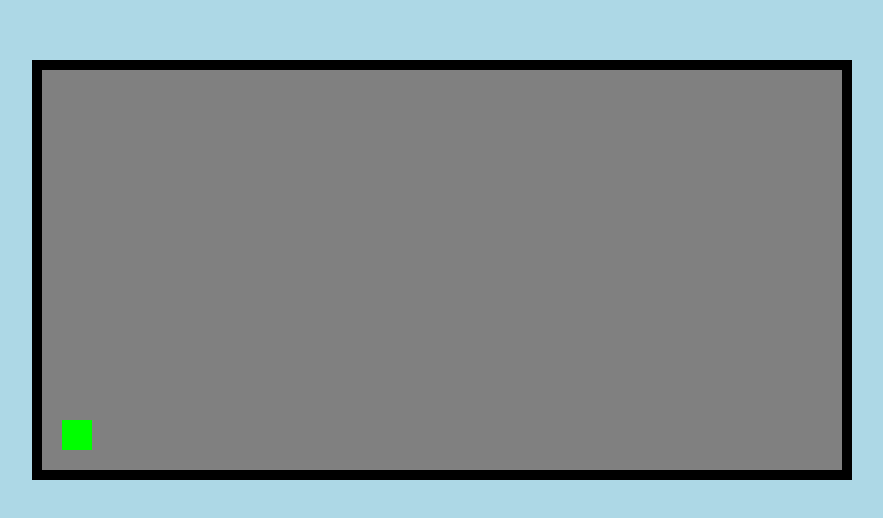
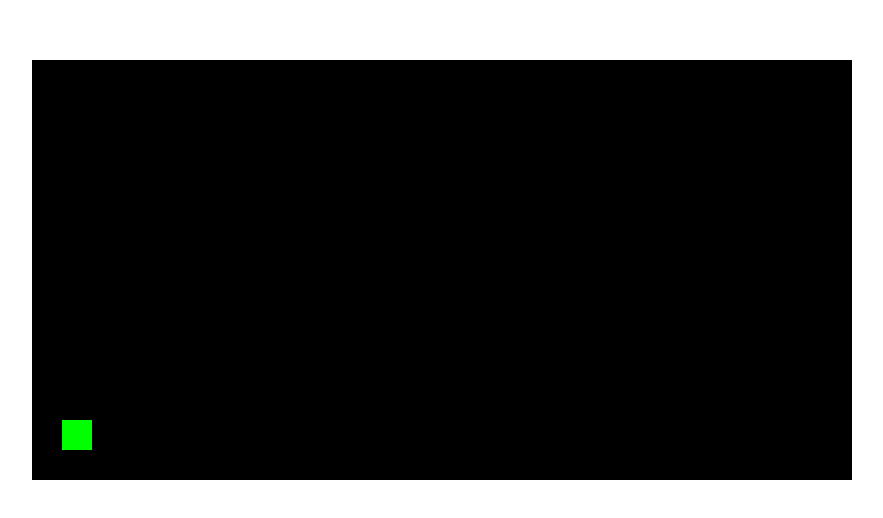
Before and after one commit to Octowalrus/BucRun, a website: page BucRun.html in a window 1280 px wide. Shown: the part 138-656 px from the top of the page, without its empty margins (198-1081 px from the left). Drawn offline with Linux system fonts and the light colour scheme; files that its build step writes are made by us from their sources.

Commit message:
style changes

```diff
--- a/Scripts/style.css
+++ b/Scripts/style.css
@@ -1,9 +1,5 @@
-body {
-  background-color: lightblue;
-  overflow: hidden;
-}
-#gameCanvas {
-  background: gray;
+canvas {
+  background: black;
   display: block;
   margin: auto;
 }
```
